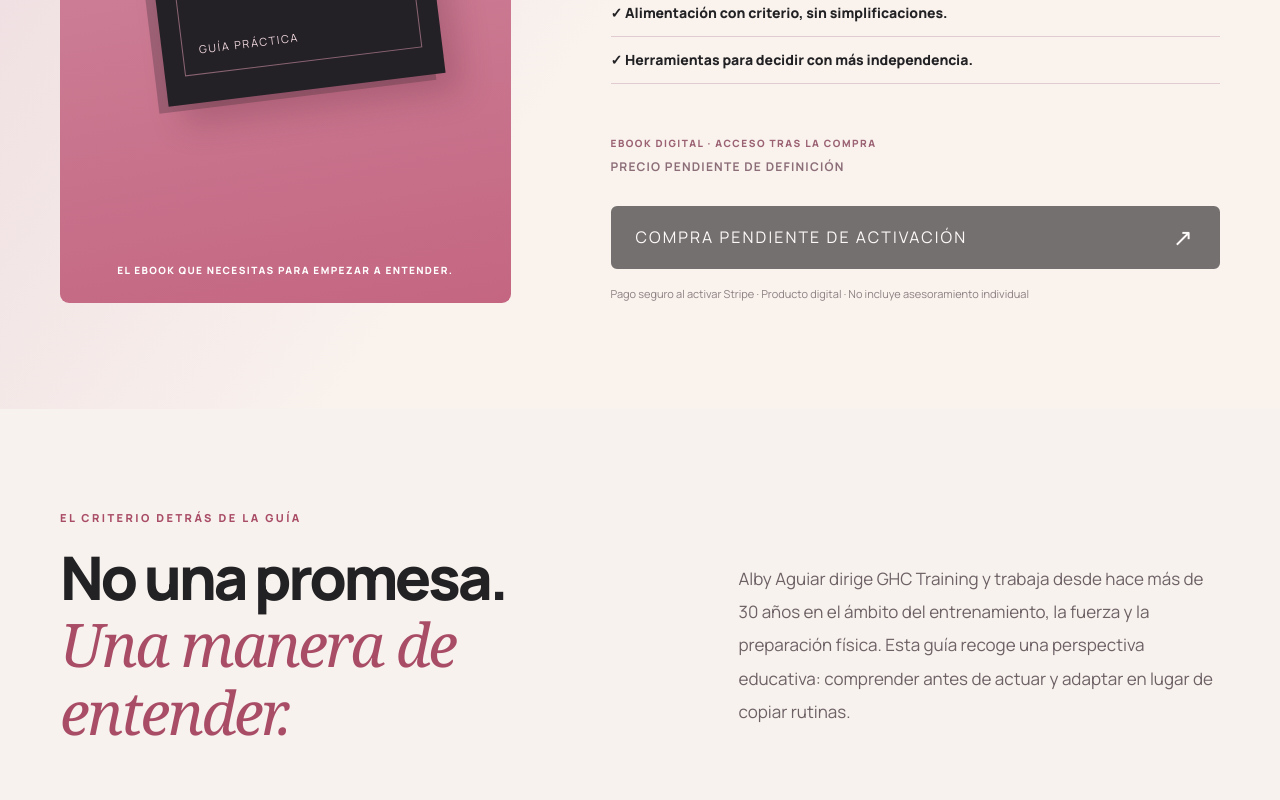
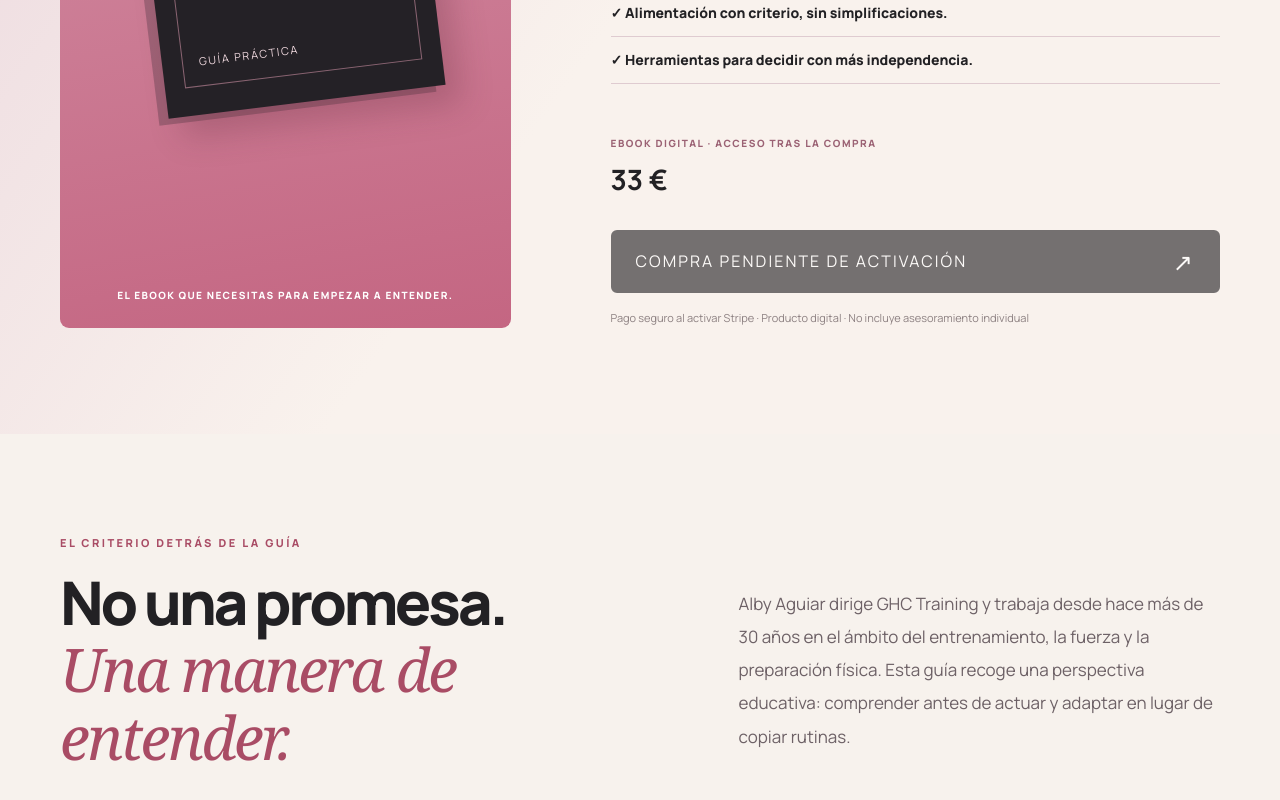
Before and after one commit to albypersonaltrainer-arch/ghc-training-landing, a Next.js app: page /lipedema in a window 1280 px wide. Shown: the part 4368-5168 px from the top of the page. Built offline with nearby package versions, Linux system fonts and the light colour scheme; no server answers.

Commit message:
feat(lipedema): apply approved 33 EUR ebook price

```diff
--- a/app/lipedema/page.tsx
+++ b/app/lipedema/page.tsx
@@ -21,7 +21,7 @@ export default function LipedemaLandingPage() {
   return (
     <LipedemaClient
       checkoutReady={checkoutReady}
-      priceLabel={process.env.LIPEDEMA_PRICE_LABEL || ""}
+      priceLabel={"33 €"}
       introductionVideoUrl={process.env.NEXT_PUBLIC_LIPEDEMA_PRESENTACION_VIDEO_URL || ""}
     />
   );
```
